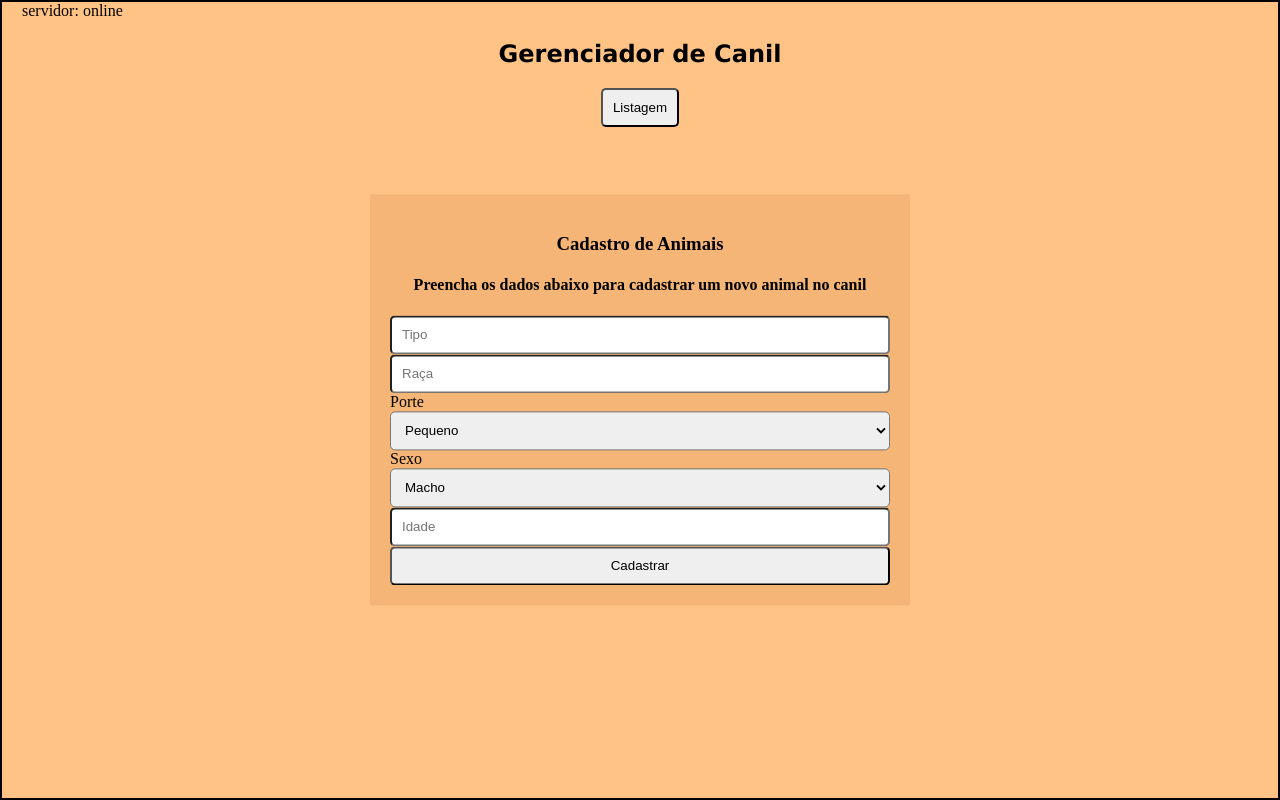
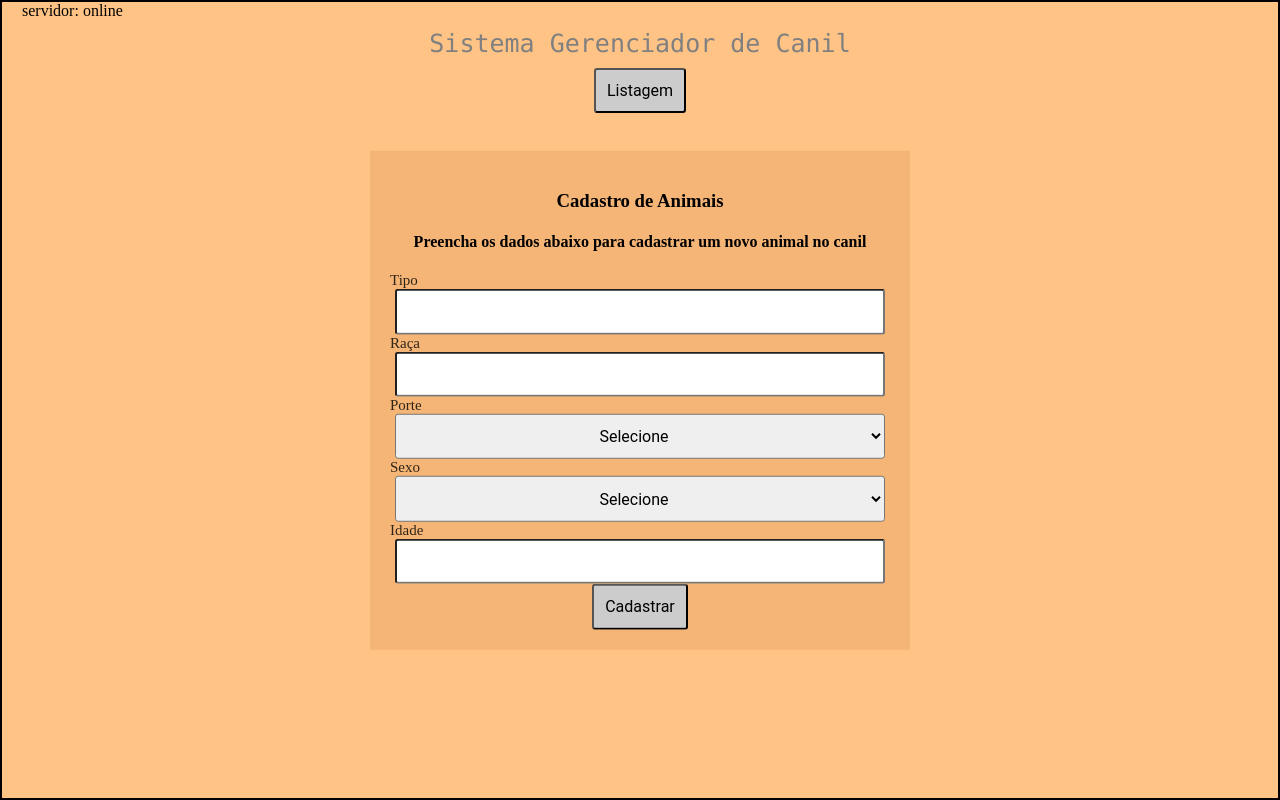
Before and after one commit to lorran-xo/php-gerenciador-canil, a PHP site: page /php-gerenciador-canil/cadastro.php in a window 1280 px wide. Run offline with PHP 8.4, Linux system fonts and the light colour scheme.

Commit message:
Coloquei _SESSION e modifiquei CSS
 $_SESSION[$key] para guardar o valor do input quando um estiver vazio e der erro nao limpar todos os inputs já digitados

```diff
--- a/cadastro.php
+++ b/cadastro.php
@@ -1,32 +1,56 @@
 <?php
 
 include("banco/conexao.php");
-//variavel mysqli criado dentro de conexao.php
-$txtErro = '';
+//Iniciando as mensagens de erro com valor vazio
+$tipoErro = '';
+$racaErro = '';
+$porteErro = '';
+$sexoErro = '';
+$idadeErro = '';
+//Iniciando o value dos inputs com valor vazio
+$_SESSION['tipo'] = '';
+$_SESSION['raca'] = '';
+$_SESSION['porte'] = '';
+$_SESSION['sexo'] = '';
+$_SESSION['idade'] = '';
 
 if(isset($_POST['cadastrar'])){
-	$tipo = $_POST['tipo'];
-	$raca = $_POST['raca'];
-	$porte = $_POST['porte'];
-	$sexo = $_POST['sexo'];
-	$idade = $_POST['idade'];
 
-	if(empty($tipo)){
-		$txtErro = 'Por favor, preencha o campo tipo!';
-	} else {
-		$txtErro = '';
+	if(!isset($_SESSION))
+	 	session_start();
 
-		$sql_code = "INSERT into animais (tipo, raca, porte, sexo, idade)
- 				 VALUES ('$tipo', '$raca', '$porte',
- 				 		 '$sexo', '$idade')";
+	foreach ($_POST as $key => $value)
+	 		 $_SESSION[$key] = $mysqli->real_escape_string($value);
 
-	 	$cadastra = $mysqli->query($sql_code) or die($mysqli->error);
+	//Validando SE DIGITOU NOS CAMPOS
 
-	 	header("Location: http://localhost/php-gerenciador-canil/index.php");
-		exit();
-	}
+	 	//Esses erros aparecerão em navegadores que nao detectam o atributo 'required' automaticamente dos inputs
+		 if(strlen($_SESSION['tipo']) == 0){
+		 	$tipoErro = 'É necessário preencher o campo Tipo!';
+		 } else if(strlen($_SESSION['raca']) == 0){
+		 	$racaErro = 'É necessário preencher o campo Raça!';
+		 } else if(strlen($_SESSION['porte']) == 0){
+		 	$porteErro = 'É necessário selecionar um Porte!';
+		 } else if(strlen($_SESSION['sexo']) == 0){
+		 	$sexoErro = 'É necessário selecionar um Sexo';
+		 } else if(strlen($_SESSION['idade']) == 0){
+		 	$idadeErro = 'É necessário preencher o campo Idade!';
+		 } else {
+			$tipoErro = '';
+			$racaErro = '';
+			$porteErro = '';
+			$sexoErro = '';
+			$idadeErro = '';
 
+			$sql_code = "INSERT into animais (tipo, raca, porte, sexo, idade, data)
+	 				 VALUES ('$_SESSION[tipo]', '$_SESSION[raca]', '$_SESSION[porte]',
+	 				 		 '$_SESSION[sexo]', '$_SESSION[idade]', NOW() )";
 
+		 	$cadastra = $mysqli->query($sql_code) or die($mysqli->error);
+
+		 	header("Location: http://localhost/php-gerenciador-canil/index.php");
+			exit();
+		}
 	}
 ?>
 
@@ -47,35 +71,41 @@ if(isset($_POST['cadastrar'])){
 
 	<section class="content">
 		<div class="cadastro">
-			<center><h2> Gerenciador de Canil </h2></center>
+			<center><h2 class="pageTitle"> Sistema Gerenciador de Canil </h2></center>
 			<form class="form" method="POST" action="./cadastro.php">
 				<center>
 					<h3> Cadastro de Animais</h3>
 					<h4> Preencha os dados abaixo para cadastrar um novo animal no canil</h4>
 				</center>
-					<?php echo "$txtErro"; ?>
-				<input class="field" name="tipo" placeholder="Tipo">
-				<input class="field" name="raca" placeholder="Raça">
+				<label for="sexo">Tipo</label>
+				<input class="field" name="tipo" type="text" value="<?php echo $_SESSION['tipo']; ?>" required>
+					<?php echo "<span class='errortext'>$tipoErro</span>"; ?>
+				<label for="sexo">Raça</label>
+				<input class="field" name="raca" type="text" value="<?php echo $_SESSION['raca']; ?>" required>
+					<?php echo "<span class='errortext'> $racaErro </span>"; ?>
 
 				<label for="porte">Porte</label>
 				<select class="field" name="porte">
-					<option value="Pequeno">Pequeno</option>
-					<option value="Médio">Médio</option>
-					<option value="Grande">Grande</option>
+					<option value="" <?php if($_SESSION['porte'] == '') echo "selected";?>>Selecione</option>
+					<option value="Pequeno" <?php if($_SESSION['porte'] == "Pequeno") echo "selected";?>>Pequeno</option>
+					<option value="Médio" <?php if($_SESSION['porte'] == "Médio") echo "selected";?>>Médio</option>
+					<option value="Grande" <?php if($_SESSION['porte'] == "Grande") echo "selected";?>>Grande</option>
 				</select>
+					<?php echo "<span class='errortext'>$porteErro</span>"; ?>
 
 				<label for="sexo">Sexo</label>
 				<select class="field" name="sexo">
-					<option value="Macho">Macho</option>
-					<option value="Fêmea">Fêmea</option>
+					<option value="" <?php if($_SESSION['sexo'] == '') echo "selected";?>>Selecione</option>
+					<option value="Macho" <?php if($_SESSION['sexo'] == "Macho") echo "selected";?>>Macho</option>
+					<option value="Fêmea" <?php if($_SESSION['sexo'] == "Fêmea") echo "selected";?>>Fêmea</option>
 				</select>
-
-				<input class="field" name="idade" placeholder="Idade">
-
-				<input class="field" name="cadastrar" type="submit" value="Cadastrar">
+					<?php echo "<span class='errortext'>$sexoErro</span>"; ?>
+				<label for="sexo">Idade</label>
+				<input class="field" name="idade" type="number" value="<?php echo $_SESSION['idade']; ?>" required>
+					<?php echo "<span class='errortext'>$idadeErro</span>"; ?>
+				<center><button class="field submitButton" name="cadastrar" type="submit"> Cadastrar </button></center>
 			</form>
-
-			 <center><a href="./index.php"><button class="field">Listagem</button></a></center>
+			 <center><a href="./index.php"><button class="field submitButton">Listagem</button></a></center>
 		</div>
 
 	</section>
--- a/index.css
+++ b/index.css
@@ -10,6 +10,27 @@ body {
 h2{
   text-align: center;
   font-family: 'Lucida Sans', 'Lucida Sans Regular', 'Lucida Grande';
+}
+
+.pageTitle{
+   color: grey;
+   font-family: "Lucida Console", "Courier New", monospace;
+   font-size: 25px;
+   font-weight: normal;
+   line-height: 48px;
+   margin: 0;
+}
+
+.trTitle{
+  background-color: #95A5A6;
+  font-size: 14px;
+  text-transform: uppercase;
+  letter-spacing: 0.03em;
+}
+
+.trData{
+  font-size: 12px;
+  letter-spacing: 0.03em;
 }
 
 .content{
@@ -33,32 +54,65 @@ h2{
   left: 50%;
   top: 50%;
   transform:  translate(-50%,-50%) /*Centralizando com responsividade*/
+}
 
+.form:hover{
+  border:1px solid black;
+}
+
+.form:focus{
+  color: white;
+  outline: none;
+  border:1px solid black;
 }
 
 .field{
   padding:10px;
   margin-bottom: 15px
   border:1px solid #DDD;
-  border-radius: 5px;
-  font-family: Arial, Helvetica, sans-serif
   font-size: 16px;
+  display:inline-block;
+  padding:0.7em;
+  margin:0 0.3em ;
+  border-radius:0.2em;
+  box-sizing: border-box;
+  font-family:'Roboto', sans-serif;
+  font-weight:400;
+  text-align:center;
+  position:relative;
 }
 
-textarea{
-  height: : 150px;
+.submitButton{
+   background-color:#CCCCCC;
+   color:#000000
+   width: 15%;
+   cursor: pointer;
+   box-sizing: border-box;
+   font-weight:400;
+   color:#FFFFFF;
+   background-color:#3369ff;
+   text-align:center;
 }
 
-/*.styled-button {
-	font: bold 12px/24px arial, helvetica, sans-aerif;
-	padding:0px;
-	text-decoration: none;
-	text-align:center;
-	color:#ccc;
-	background: #666 url('botao_link.gif')
-	 no-repeat center center;
-	width:120px;
-	height:24px;
-	display:block;
-	cursor: pointer;
-}*/
+button{
+  cursor:pointer;
+}
+
+label {
+  font-size: 15px;
+  color: #000;
+  opacity: .8;
+  font-weight: 400;
+}
+
+input{
+  margin-bottom: 2%;
+}
+
+select{
+  margin-bottom: 2%;
+}
+
+.errortext{
+  color: red;
+}
```
Also changed, not shown: index.php (+9 -7 lines).
